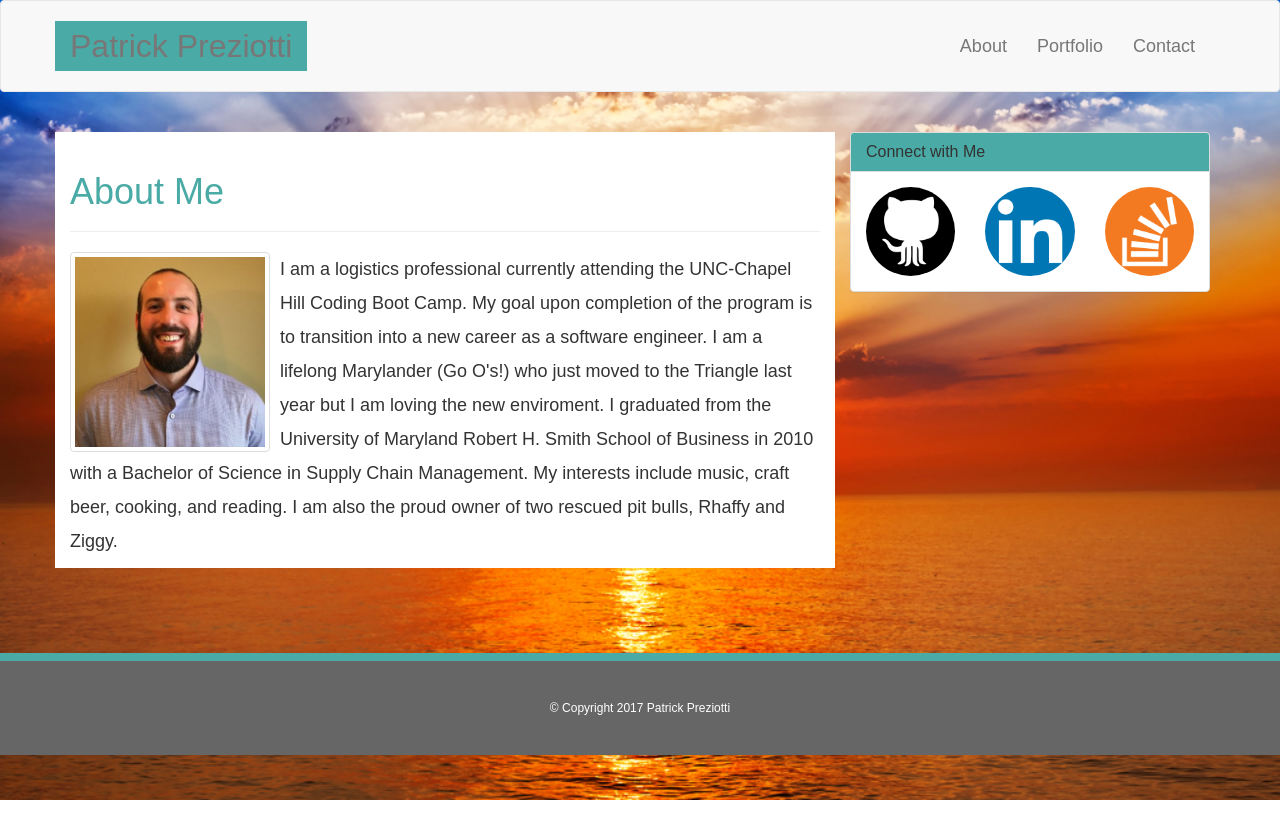
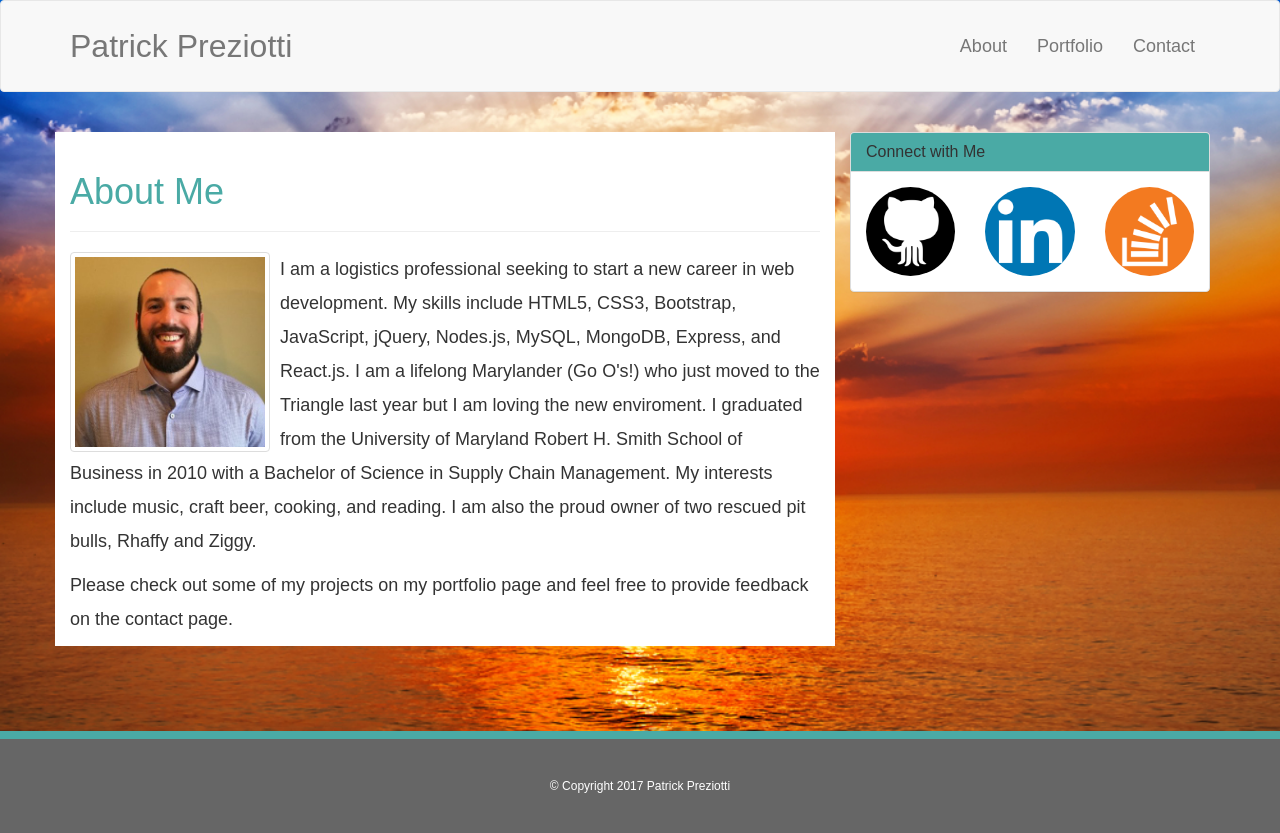
Before and after one commit to ppreziotti/Bootstrap-Portfolio, a plain HTML site: page index.html in a window 1280 px wide. Before the commit the page ends 800 px from the top, so only its background shows below. Drawn offline with nearby package versions, Linux system fonts and the light colour scheme.

Commit message:
styling update

```diff
--- a/assets/css/style.css
+++ b/assets/css/style.css
@@ -55,7 +55,7 @@ nav {
 }
 
 .navbar-brand {
-	background-color: #4aaaa5;
+/*	background-color: #4aaaa5;*/
   font-size: 32px;
   height: 100%;
 }
--- a/index.html
+++ b/index.html
@@ -40,8 +40,8 @@
 				<div class="row">
 					<div class="col-md-12">
 						<img class="img img-thumbnail" src="assets/images/headshot.jpg" alt="headshot">
-						<p>I am a logistics professional currently attending the UNC-Chapel Hill Coding Boot Camp. My goal upon completion of the program is to transition into a new career as a software engineer. I am a lifelong Marylander (Go O's!) who just moved to the Triangle last year but I am loving the new enviroment. I graduated from the University of Maryland Robert H. Smith School of Business in 2010 with a Bachelor of Science in Supply Chain Management. My interests include music, craft beer, cooking, and reading. I am also the proud owner of two rescued pit bulls, Rhaffy and Ziggy.
-						</p>
+						<p>I am a logistics professional seeking to start a new career in web development. My skills include HTML5, CSS3, Bootstrap, JavaScript, jQuery, Nodes.js, MySQL, MongoDB, Express, and React.js. I am a lifelong Marylander (Go O's!) who just moved to the Triangle last year but I am loving the new enviroment. I graduated from the University of Maryland Robert H. Smith School of Business in 2010 with a Bachelor of Science in Supply Chain Management. My interests include music, craft beer, cooking, and reading. I am also the proud owner of two rescued pit bulls, Rhaffy and Ziggy.</p>
+						<p>Please check out some of my projects on my portfolio page and feel free to provide feedback on the contact page.</p>
 					</div>
 				</div>
 			</div>
```
